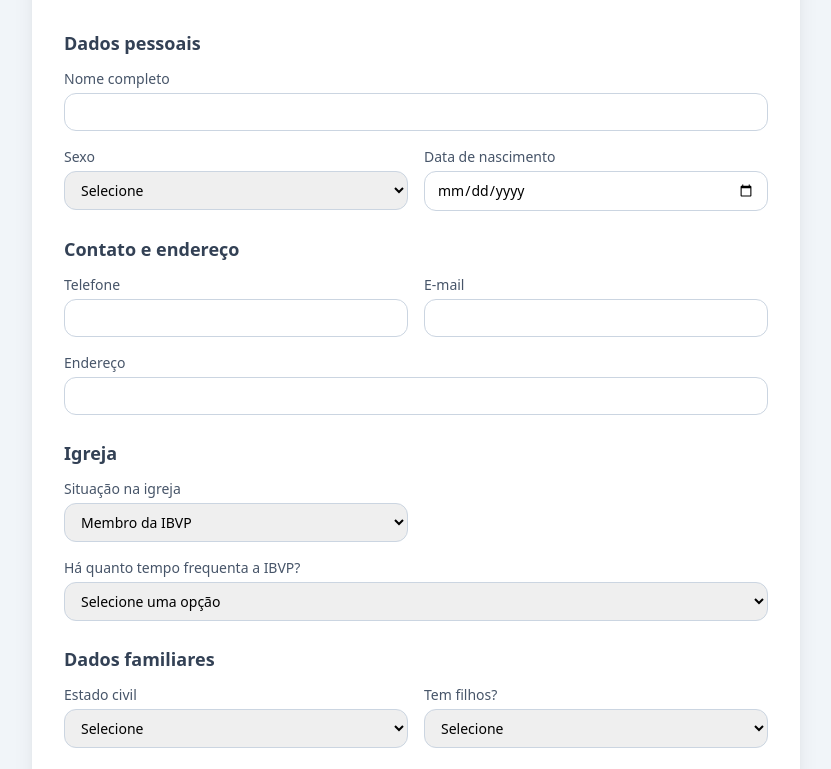
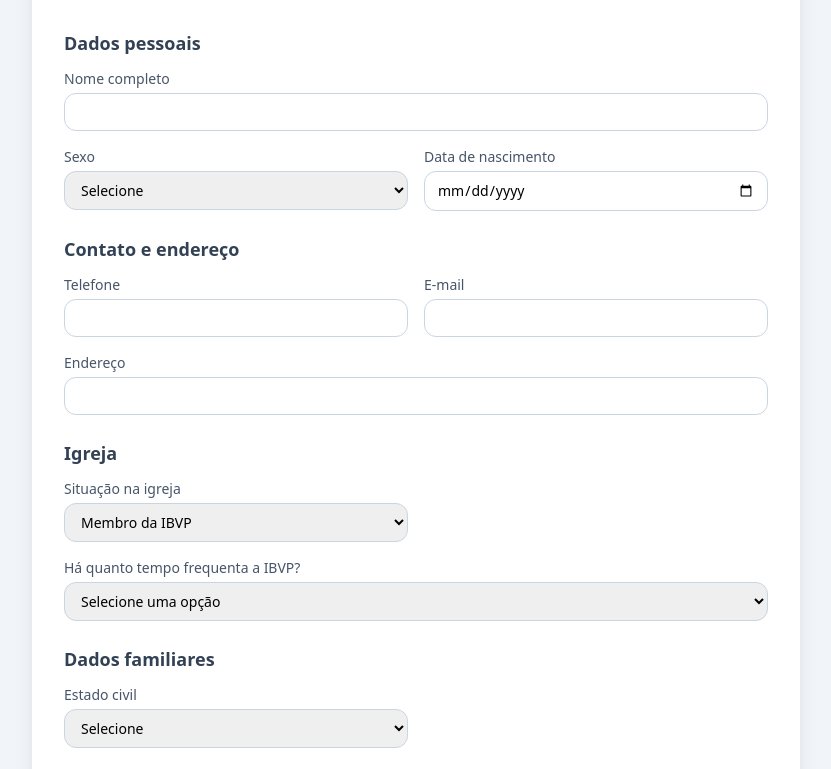
Before and after one commit to marcusjcosta/ibvp-ministerio-familias, a plain HTML site: page public/index_60_plus.html in a window 1280 px wide. Shown: the part 159-928 px from the top of the page, without its empty margins (224-1055 px from the left). Drawn offline with nearby package versions, Linux system fonts and the light colour scheme.

Commit message:
Remove informação sobre filhos do fluxo 60+

```diff
--- a/public/index_60_plus.html
+++ b/public/index_60_plus.html
@@ -172,17 +172,6 @@
                             <option value="Casado(a)">Casado(a)</option>
                             <option value="Viúvo(a)">Viúvo(a)</option>
                             <option value="Divorciado(a)">Divorciado(a)</option>
-                        </select>
-                    </div>
-                    <div>
-                        <label class="block text-sm font-medium text-slate-600 mb-1">
-                            Tem filhos?
-                        </label>
-                        <select id="tem_filhos"
-                            class="w-full rounded-xl border border-slate-300 px-3 py-2 text-sm focus:outline-none focus:ring-2 focus:ring-sky-500 focus:border-sky-500">
-                            <option value="">Selecione</option>
-                            <option value="Sim">Sim</option>
-                            <option value="Não">Não</option>
                         </select>
                     </div>
                     <div id="conjuge_fields" class="hidden md:col-span-2 grid md:grid-cols-2 gap-4">
@@ -361,7 +350,6 @@
                 estado_civil: document.getElementById("estado_civil").value || "",
                 nome_conjuge: document.getElementById("nome_conjuge").value.trim() || "",
                 data_casamento: document.getElementById("data_casamento").value || "",
-                tem_filhos: document.getElementById("tem_filhos").value || "",
                 familia_referencia: "",
                 couple_id: "",
                 origem: "form_60_plus",
```
Also changed, not shown: public/admin.html (+0 -11 lines).
